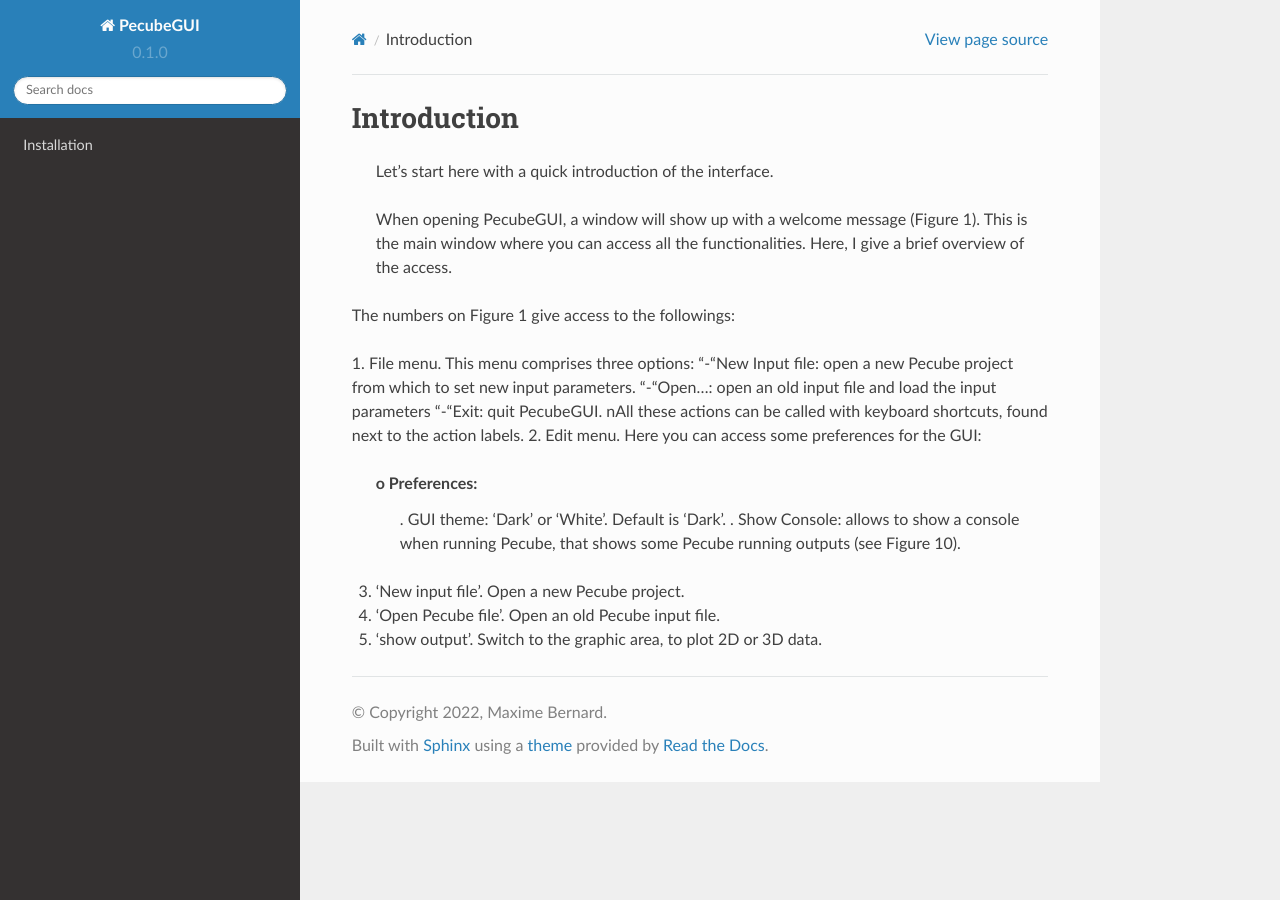
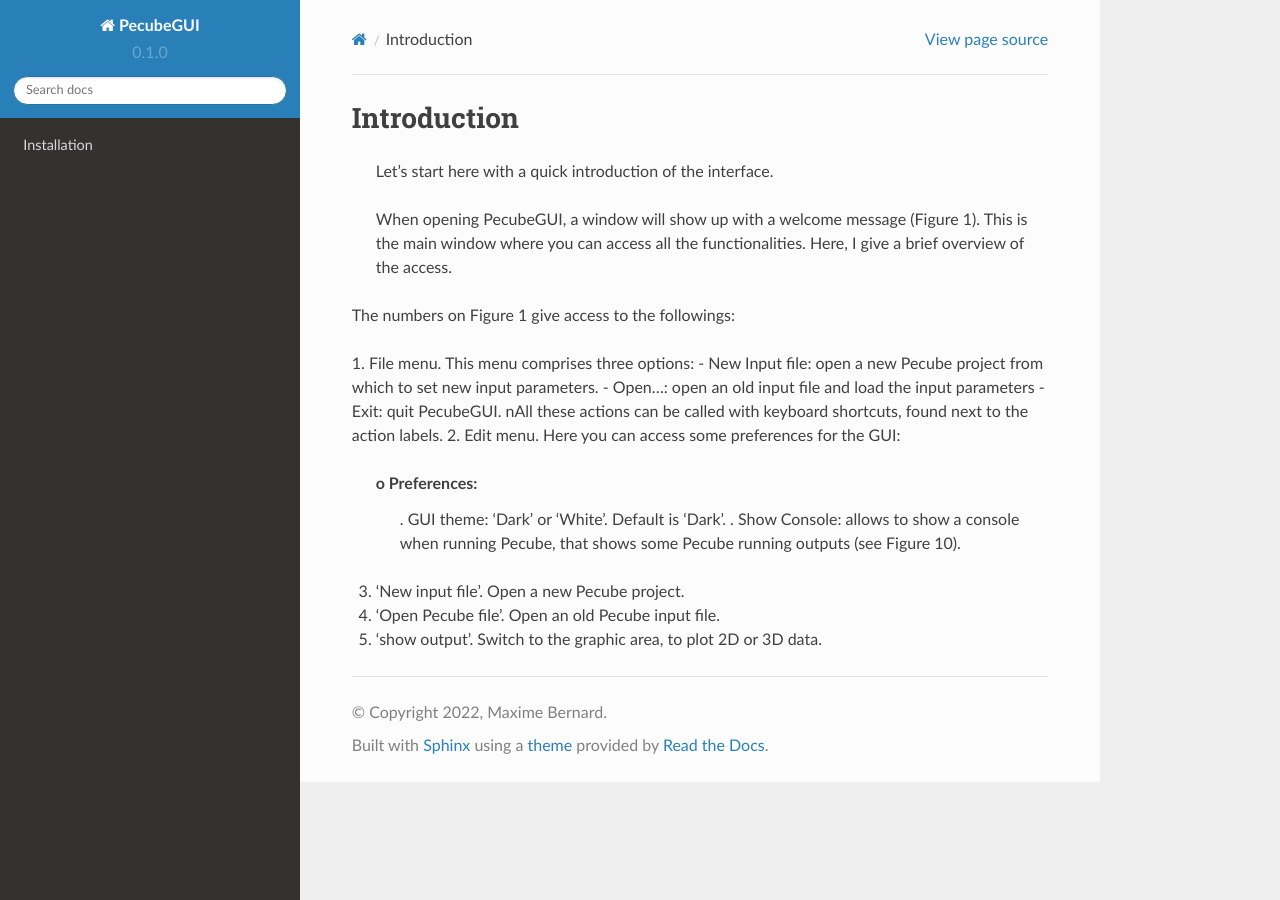
Before and after one commit to MBernAca/PecubeGUI_Doc, a Sphinx documentation site: the page built from docs/source/introduction.rst, in a window 1280 px wide. Built offline with Sphinx 7.4.7 and the Read the Docs theme 2.0.0, drawn with Linux system fonts in a browser that asks for light colours; pages that are not in the unit, such as notebooks, are missing from menus; some of the changed lines change nothing that is shown.

Commit message:
17/02/2022

```diff
--- a/docs/source/introduction.rst
+++ b/docs/source/introduction.rst
@@ -8,9 +8,9 @@
 The numbers on Figure 1 give access to the followings:
 
 1. File menu. This menu comprises three options:
-"-"New Input file: open a new Pecube project from which to set new input parameters.
-"-"Open…: open an old input file and load the input parameters
-"-"Exit: quit PecubeGUI. \nAll these actions can be called with keyboard shortcuts, found next to the action labels.
+- New Input file: open a new Pecube project from which to set new input parameters.
+- Open…: open an old input file and load the input parameters
+- Exit: quit PecubeGUI. \nAll these actions can be called with keyboard shortcuts, found next to the action labels.
 2. Edit menu. Here you can access some preferences for the GUI:
   o Preferences:
       .	GUI theme: ‘Dark’ or ‘White’. Default is ‘Dark’.
```
